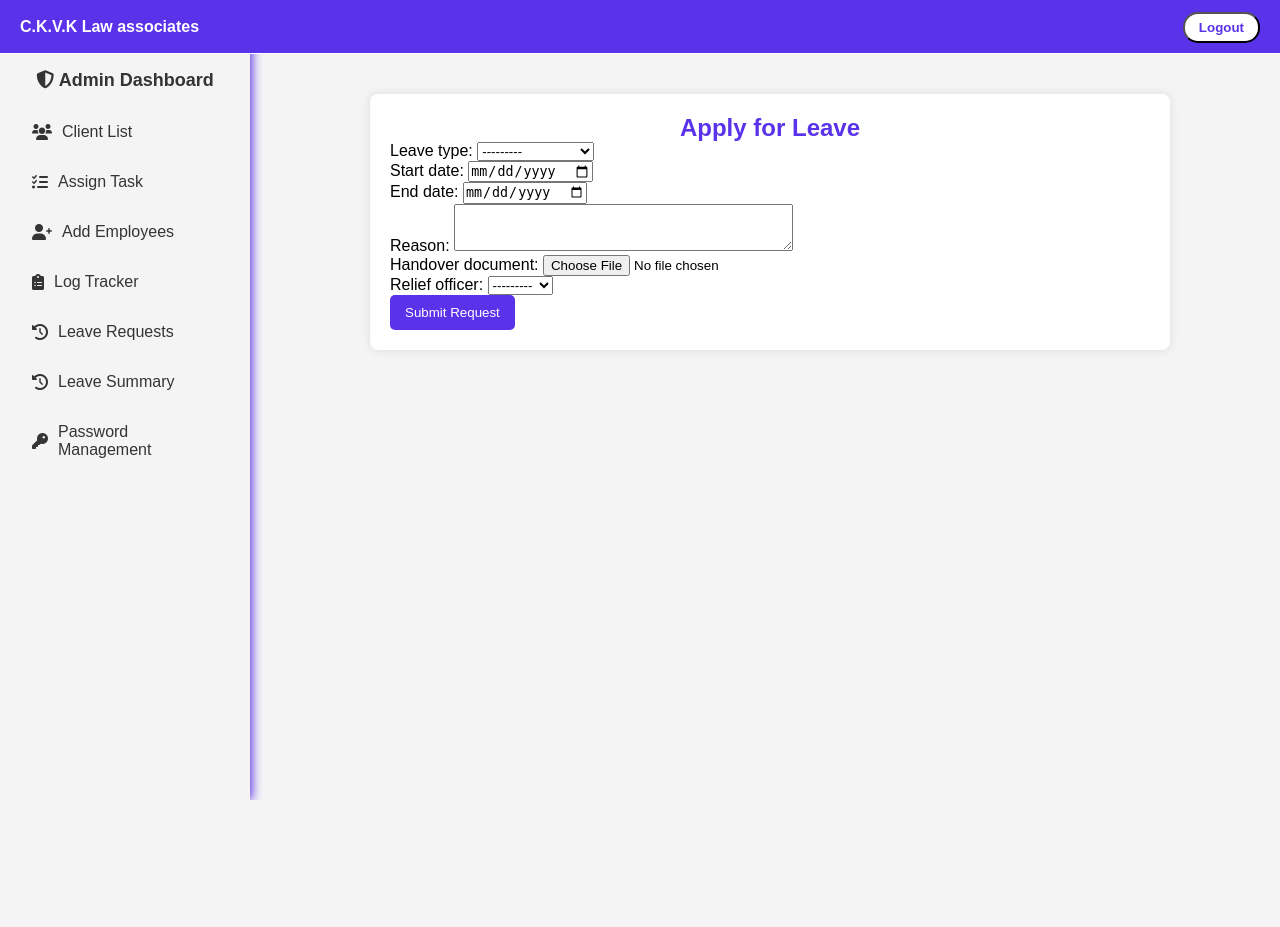
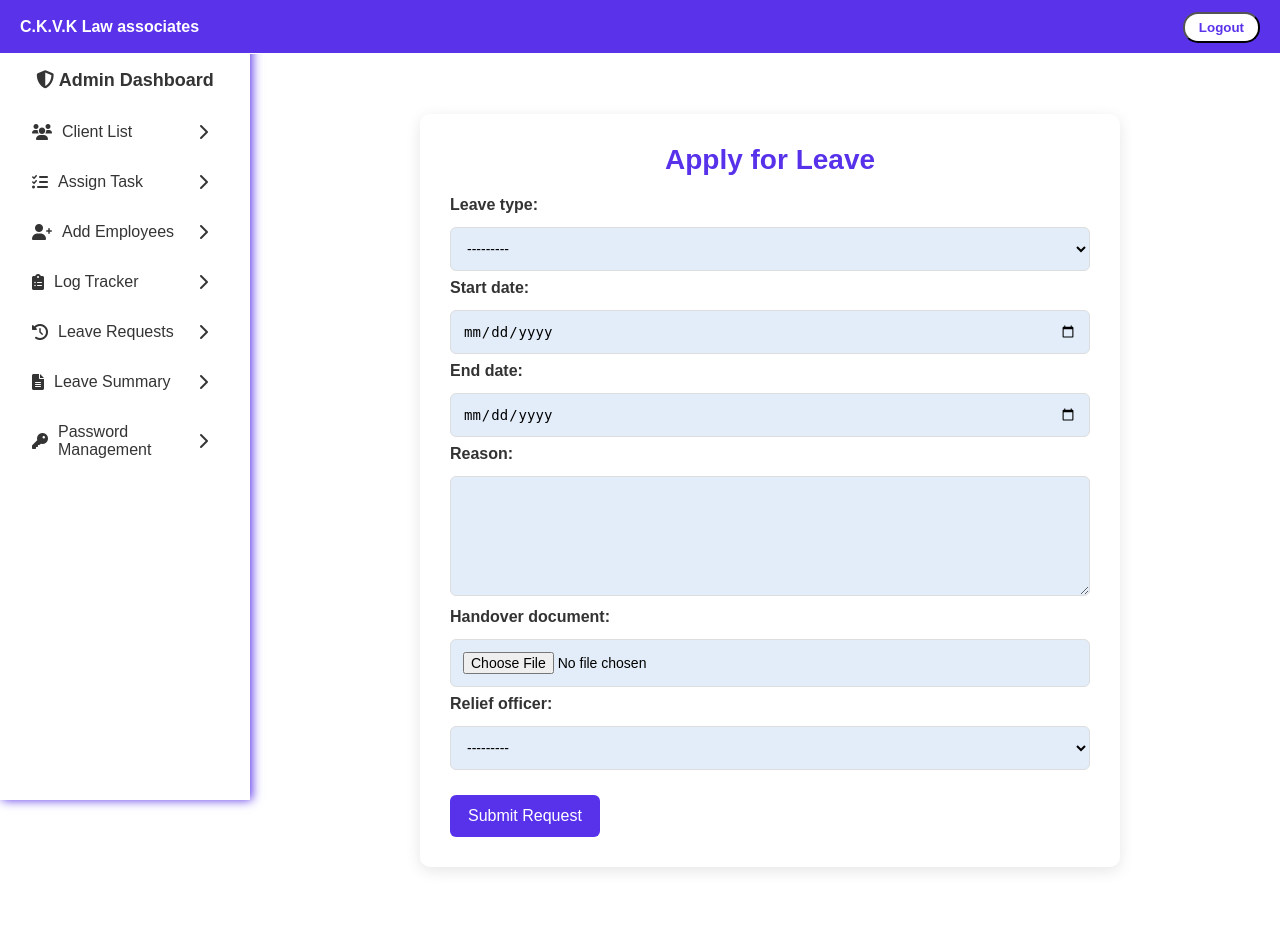
Before and after one commit to vinaykalwala/ClientKyc, a Django app: page /applyleave/ in a window 1280 px wide. Before the commit the page ends 800 px from the top, so only its background shows below. Run offline with Django 5.2, Linux system fonts and the light colour scheme; the visitor is signed in with stand-in values (Sample User, id 1); data comes from the database, SQL or seed files in the repository.

Commit message:
designed  pages

```diff
--- a/KycDashboard/models.py
+++ b/KycDashboard/models.py
@@ -51,7 +51,6 @@
         limit_choices_to={'employee_type': 'associate'},
         related_name='maintained_files',
         null=True,
-        blank=True
     )
     filed_on_date = models.DateField(auto_now_add=True)
     filed_by = models.ForeignKey(
--- a/KycDashboard/views.py
+++ b/KycDashboard/views.py
@@ -136,12 +136,12 @@
 
     # If the logged-in user is a superuser, display all KYC properties
     if request.user.is_superuser:
-        properties = KYCProperty.objects.all()
+        properties = KYCProperty.objects.all()[::-1]
     elif request.user.employee_type == "associate":
-        properties = KYCProperty.objects.filter(file_maintained_by=request.user)
+        properties = KYCProperty.objects.filter(file_maintained_by=request.user)[::-1]
     else:
         # Otherwise, only display KYC properties filed by the current user
-        properties = KYCProperty.objects.filter(filed_by=request.user)
+        properties = KYCProperty.objects.filter(filed_by=request.user)[::-1]
 
     # Apply filtering based on search fields if search query is provided
     if search_query:
--- a/templates/apply_leave.html
+++ b/templates/apply_leave.html
@@ -3,49 +3,100 @@
 {% block content %}
 <style>
     .container {
-        max-width: 800px;
-        margin: 20px auto;
-        background: #fff;
-        padding: 20px;
-        border-radius: 8px;
-        box-shadow: 0px 0px 10px rgba(0, 0, 0, 0.1);
+        max-width: 700px;
+        margin: 40px auto;
+        background: #ffffff;
+        padding: 30px;
+        border-radius: 10px;
+        box-shadow: 0px 4px 15px rgba(0, 0, 0, 0.1);
     }
+
     h2 {
         text-align: center;
-        color: rgba(89, 50, 234, 1);
+        font-size: 28px;
+        font-weight: 600;
+        color: #5732ea;
+        margin-bottom: 20px;
     }
+
     .form-group {
-        margin-bottom: 15px;
+        margin-bottom: 25px;
     }
+
     .form-group label {
-        font-weight: bold;
+        font-weight: 600;
+        font-size: 16px;
+        color: #333;
+        margin: 8px 0;
         display: block;
-        margin-bottom: 5px;
     }
+
     .form-group input,
     .form-group select,
     .form-group textarea {
         width: 100%;
-        padding: 8px;
-        border: 1px solid #ccc;
-        border-radius: 4px;
+        padding: 12px;
+        font-size: 14px;
+        border: 1px solid #ddd;
+        border-radius: 6px;
+        transition: all 0.3s ease;
+        background-color: #E3EDF9;
+        margin-top: 5px;
     }
+
+    .form-group input:focus,
+    .form-group select:focus,
+    .form-group textarea:focus {
+        border-color: #5732ea;
+        outline: none;
+    }
+
+    .form-group textarea {
+        height: 120px;
+        resize: vertical;
+    }
+
     .btn {
         display: inline-block;
-        padding: 10px 15px;
+        padding: 12px 18px;
+        font-size: 16px;
+        font-weight: 500;
         text-decoration: none;
-        border-radius: 5px;
+        border-radius: 6px;
         cursor: pointer;
         text-align: center;
+        transition: background 0.3s ease, transform 0.3s ease;
     }
-    .btn-primary { background: rgba(89, 50, 234, 1); color: white; border: none; }
+
+    .btn-primary {
+        background-color: #5732ea;
+        color: white;
+        border: none;
+    }
+
+    .btn-primary:hover {
+        background-color: #4623c9;
+        transform: scale(1.05);
+    }
+
+    .btn-primary:active {
+        transform: scale(1);
+    }
+
+    .form-group input::placeholder,
+    .form-group select::placeholder,
+    .form-group textarea::placeholder {
+        color: #aaa;
+    }
 </style>
 
 <div class="container">
     <h2>Apply for Leave</h2>
     <form method="post" enctype="multipart/form-data">
         {% csrf_token %}
-        {{ form.as_p }}
+        <div class="form-group">
+            {{ form.as_p }}
+        </div>
         <button type="submit" class="btn btn-primary">Submit Request</button>
     </form>
 </div>
--- a/templates/includes/sidebar.html
+++ b/templates/includes/sidebar.html
@@ -14,7 +14,7 @@
             padding: 0;
             box-sizing: border-box;
             font-family: Arial, sans-serif;
-            background: #f4f4f4;
+            background: #ffffff;
         }
 
         .sidebar {
@@ -71,11 +71,23 @@
     width: 100%;
 }
 
+.sidebar ul li i {
+    margin-right: 10px;
+}
+
+
+
+.sidebar ul li i:last-child {
+    margin-left: auto;
+}
+
+
         .main-content {
             margin-left: 260px;
             padding: 20px;
             border-radius: 8px;
         }
+
     </style>
 </head>
 
@@ -86,26 +98,26 @@
             <h4 class="sidebar_title"><i class="fas fa-shield"></i> Admin Dashboard</h4>
             <ul>
                 <li class="{% if request.path == '/kyc-list/' %}active{% endif %}">
-                    <a href="{% url 'kyc_list' %}"><i class="fas fa-users"></i>Client List</a>
+                    <a href="{% url 'kyc_list' %}"><i class="fas fa-users"></i> Client List<i class="fas fa-chevron-right"></i></a>
                 </li>
                 <li class="">
-                    <a href=""><i class="fas fa-tasks"></i>Assign Task</a>
+                    <a href=""><i class="fas fa-tasks"></i>Assign Task<i class="fas fa-chevron-right"></i></a>
                 </li>
                 <li class="">
-                    <a href="{% url 'signup' %}"><i class="fas fa-user-plus"></i>Add Employees</a>
+                    <a href="{% url 'signup' %}"><i class="fas fa-user-plus"></i>Add Employees<i class="fas fa-chevron-right"></i></a>
                 </li>
                 <li class="">
-                    <a href=""><i class="fas fa-clipboard-list"></i>Log Tracker</a>
+                    <a href=""><i class="fas fa-clipboard-list"></i>Log Tracker<i class="fas fa-chevron-right"></i></a>
                 </li>
 
                 <li class="">
-                    <a href="{% url 'leave_list' %}"><i class="fas fa-history"></i>Leave Requests</a>
+                    <a href="{% url 'leave_list' %}"><i class="fas fa-history"></i>Leave Requests<i class="fas fa-chevron-right"></i></a>
                 </li>
                 <li class="">
-                    <a href="{% url 'leave_data' %}"><i class="fas fa-history"></i>Leave Summary</a>
+                    <a href="{% url 'leave_data' %}"><i class="fas fa-file-alt"></i>Leave Summary<i class="fas fa-chevron-right"></i></a>
                 </li>
                 <li class="">
-                    <a href=""><i class="fas fa-key"></i>Password Management</a>
+                    <a href=""><i class="fas fa-key"></i>Password Management<i class="fas fa-chevron-right"></i></a>
                 </li>
             </ul>
 
@@ -113,30 +125,30 @@
             <h4 class="sidebar_title"><i class="fas fa-shield"></i> Employee Dashboard</h4>
             <ul>
                 <li class="{% if request.path == '/kyc-list/' %}active{% endif %}">
-                    <a href="{% url 'kyc_list' %}"><i class="fas fa-users"></i>Client List</a>
+                    <a href="{% url 'kyc_list' %}"><i class="fas fa-users"></i>Client List<i class="fas fa-chevron-right"></i></a>
                 </li>
                 <li class="{% if request.path == '/kyc-create/' %}active{% endif %}">
-                    <a href="{% url 'kyc_create' %}"><i class="fas fa-file-alt"></i>Client Form</a>
+                    <a href="{% url 'kyc_create' %}"><i class="fas fa-file-alt"></i>Client Form<i class="fas fa-chevron-right"></i></a>
                 </li>
                 <li class="">
-                    <a href="{% url 'apply_leave' %}"><i class="fas fa-calendar-alt"></i>Leave Request</a>
+                    <a href="{% url 'apply_leave' %}"><i class="fas fa-calendar-alt"></i>Leave Request<i class="fas fa-chevron-right"></i></a>
                 </li>
                 <li class="">
-                    <a href="{% url 'leave_list' %}"><i class="fas fa-history"></i>Leave History</a>
+                    <a href="{% url 'leave_list' %}"><i class="fas fa-history"></i>Leave History<i class="fas fa-chevron-right"></i></a>
                 </li>
             </ul>
 
             {% elif user.employee_type == "associate" %}
-            <h4 class="sidebar_title"><i class="fas fa-shield"></i> Associate Dashboard</h4>
+            <h4 class="sidebar_title"><i class="fas fa-shield"></i> Associate Dashboar</h4>
             <ul>
                 <li class="{% if request.path == '/kyc-list/' %}active{% endif %}">
-                    <a href="{% url 'kyc_list' %}"><i class="fas fa-users"></i>Client List</a>
+                    <a href="{% url 'kyc_list' %}"><i class="fas fa-users"></i>Client List<i class="fas fa-chevron-right"></i></a>
                 </li>
                 <li class="">
-                    <a href="{% url 'apply_leave' %}"><i class="fas fa-calendar-alt"></i>Leave Request</a>
+                    <a href="{% url 'apply_leave' %}"><i class="fas fa-calendar-alt"></i>Leave Request<i class="fas fa-chevron-right"></i></a>
                 </li>
                 <li class="">
-                    <a href="{% url 'leave_list' %}"><i class="fas fa-history"></i>Leave History</a>
+                    <a href="{% url 'leave_list' %}"><i class="fas fa-history"></i>Leave History<i class="fas fa-chevron-right"></i></a>
                 </li>
             </ul>
             {% endif %}
--- a/templates/kyc_detail.html
+++ b/templates/kyc_detail.html
@@ -50,6 +50,8 @@
     }
     .table td {
         background-color: #f9f9f9;
+        border: 1px dotted blue;
+
     }
     .action-buttons {
         margin-bottom: 20px;
--- a/templates/kyc_form.html
+++ b/templates/kyc_form.html
@@ -32,7 +32,9 @@
         padding: 8px;
         border: 1px solid #ccc;
         border-radius: 4px;
+        background-color:#E3EDF9;
     }
+
     .btn {
         display: inline-block;
         padding: 10px 15px;
--- a/templates/login.html
+++ b/templates/login.html
@@ -13,7 +13,7 @@
         }
         body {
             font-family: Arial, sans-serif;
-            background-color: #f5f5f5;
+            background-color: #ffffff;
             display: flex;
             justify-content: center;
             align-items: center;
--- a/templates/signup.html
+++ b/templates/signup.html
@@ -17,7 +17,7 @@
         color: rgba(89, 50, 234, 1);
         position: absolute;
         top: -16px;
-        padding: 4px;
+        padding:0 10px;
         background: #fff;
         font-weight: bold;
         margin-bottom: 20px;
```
Also changed, not shown: templates/kyc_list.html (+46 -1 lines), templates/leave_data.html (+130 -16 lines), templates/leave_list.html (+61 -27 lines). Lines whose indentation alone changed are shown as unchanged.
